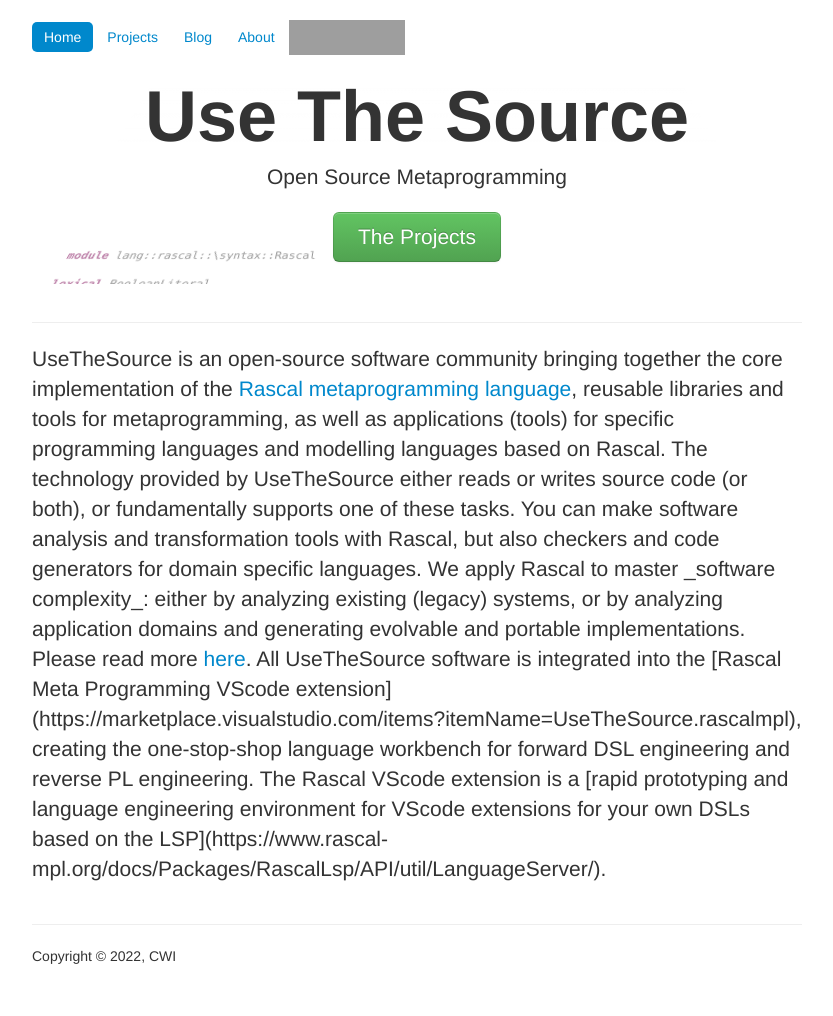
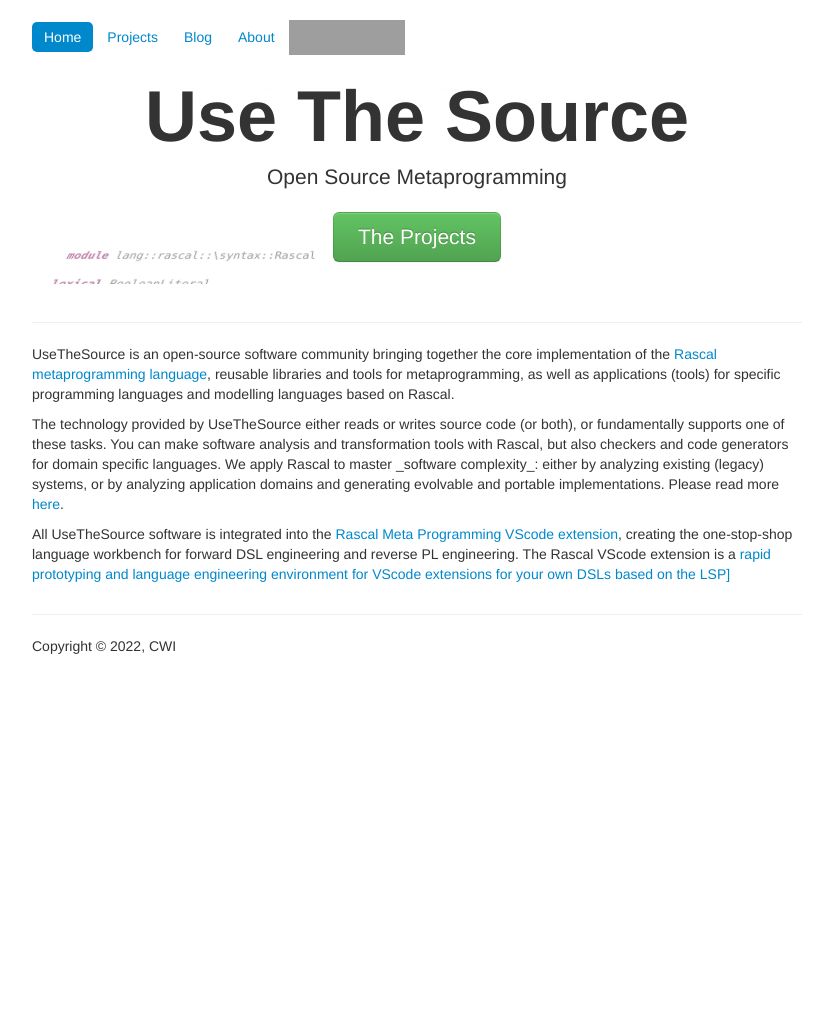
Before and after one commit to usethesource/usethesource.github.io, a Jekyll site: the page built from index.html, in a window 1280 px wide. Shown: the whole page, without its empty margins (223-1056 px from the left). Built offline with Jekyll 4.4.1, drawn with Linux system fonts in a browser that asks for light colours; after the commit the page ends 900 px from its top, so only the background shows below that; grey boxes are pictures that could not be loaded.

Commit message:
fixed formatting in html

```diff
--- a/index.html
+++ b/index.html
@@ -2,10 +2,11 @@
 layout: front
 ---
 
-<p class="lead">
-UseTheSource is an open-source software community bringing together  the core implementation of the <a href="https://www.rascal-mpl.org">Rascal metaprogramming language</a>, reusable libraries and tools for metaprogramming, as well as applications (tools) for specific programming languages and modelling languages based on Rascal.
+<p>
+    UseTheSource is an open-source software community bringing together  the core implementation of the <a href="https://www.rascal-mpl.org">Rascal metaprogramming language</a>, reusable libraries and tools for metaprogramming, as well as applications (tools) for specific programming languages and modelling languages based on Rascal.</p>
 
-The technology provided by UseTheSource either reads or writes source code (or both), or fundamentally supports one of these tasks. You can make software analysis and transformation tools with Rascal, but also checkers and code generators for domain specific languages. We apply Rascal to master _software complexity_: either by analyzing existing (legacy) systems, or by analyzing application domains and generating evolvable and portable implementations. Please read more <a href="./about/">here</a>.
+<p>The technology provided by UseTheSource either reads or writes source code (or both), or fundamentally supports one of these tasks. You can make software analysis and transformation tools with Rascal, but also checkers and code generators for domain specific languages. We apply Rascal to master _software complexity_: either by analyzing existing (legacy) systems, or by analyzing application domains and generating evolvable and portable implementations. Please read more <a href="./about/">here</a>.</p>
 
-All UseTheSource software is integrated into the [Rascal Meta Programming VScode extension](https://marketplace.visualstudio.com/items?itemName=UseTheSource.rascalmpl), creating the one-stop-shop language workbench for forward DSL engineering and reverse PL engineering. The Rascal VScode extension is a [rapid prototyping and language engineering environment for VScode extensions for your own DSLs based on the LSP](https://www.rascal-mpl.org/docs/Packages/RascalLsp/API/util/LanguageServer/).
+<p>
+All UseTheSource software is integrated into the <a href="https://marketplace.visualstudio.com/items?itemName=UseTheSource.rascalmpl">Rascal Meta Programming VScode extension</a>, creating the one-stop-shop language workbench for forward DSL engineering and reverse PL engineering. The Rascal VScode extension is a <a href="https://www.rascal-mpl.org/docs/Packages/RascalLsp/API/util/LanguageServer/">rapid prototyping and language engineering environment for VScode extensions for your own DSLs based on the LSP]</a>
 </p>
```
